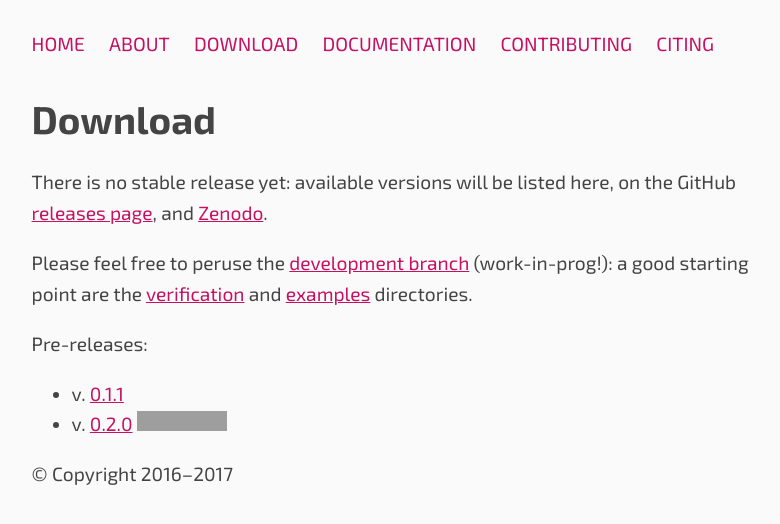
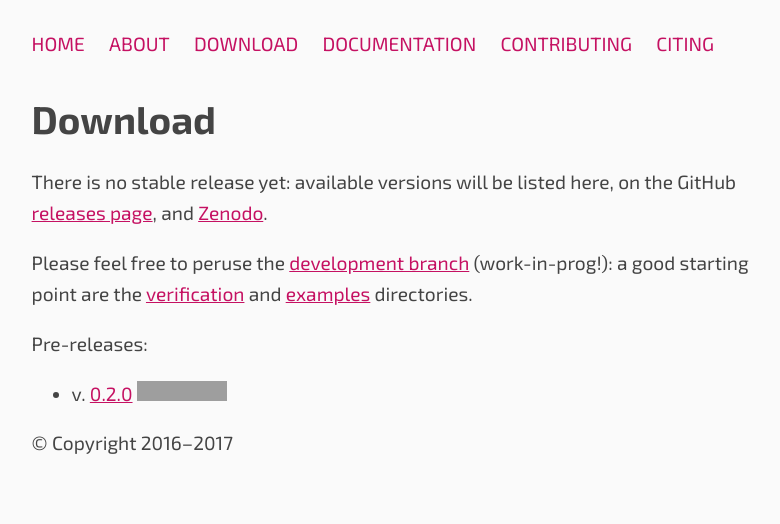
Before and after one commit to PoliHydra/polihydra.github.io, a Jekyll site: the page built from download.md, in a window 1280 px wide. Shown: the top 524 px of the page, without its empty margins (122-902 px from the left). Built offline with Jekyll 4.4.1, drawn with Linux system fonts in a browser that asks for light colours; grey boxes are pictures that could not be loaded.

Commit message:
download page updated

```diff
--- a/download.md
+++ b/download.md
@@ -26,6 +26,5 @@ and [examples](https://github.com/PoliHydra/hydra/tree/devel/examples)
 directories.
 
 Pre-releases:
-- v. [0.1.1](https://github.com/PoliHydra/hydra/tree/v0.1.1)
 - v. [0.2.0](https://github.com/PoliHydra/hydra/tree/v0.2.0)
   [![DOI](https://zenodo.org/badge/DOI/10.5281/zenodo.1442399.svg)](https://doi.org/10.5281/zenodo.1442399)
```
Also changed, not shown: Gemfile.lock.
